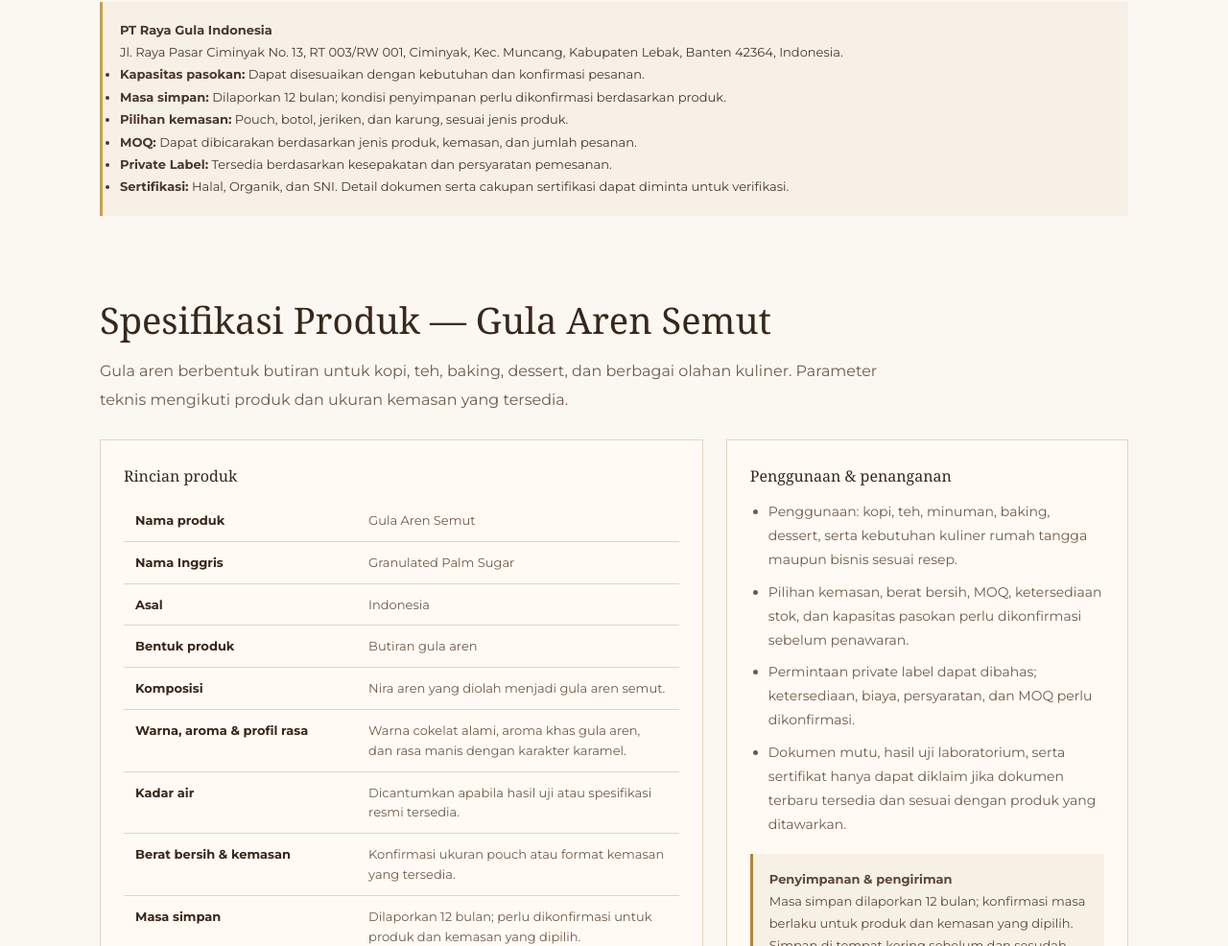
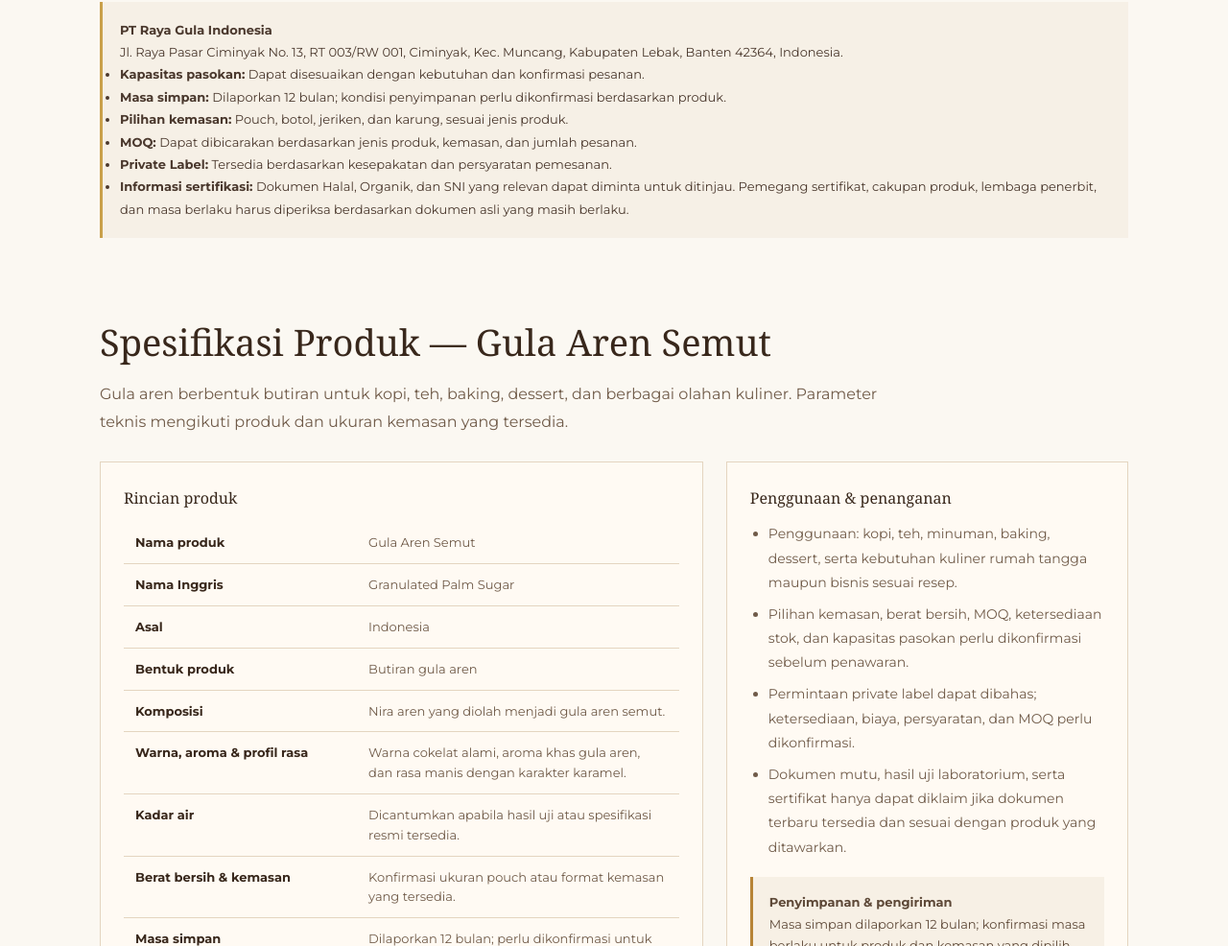
Before and after one commit to gulaarenraya/rayagula, a plain HTML site: page produk-gula-aren-semut.html in a window 1280 px wide. Shown: the part 986-1972 px from the top of the page at 96% size. Drawn offline with Linux system fonts and the light colour scheme.

Commit message:
Align catalogue and certification claims with verified buyer information

```diff
--- a/produk-gula-aren-semut.html
+++ b/produk-gula-aren-semut.html
@@ -63,7 +63,7 @@
 <li><span class="lang-id"><strong>Pilihan kemasan:</strong> Pouch, botol, jeriken, dan karung, sesuai jenis produk.</span><span class="lang-en" hidden><strong>Packaging options:</strong> Pouches, bottles, jerrycans, and sacks, depending on the product type.</span></li>
 <li><span class="lang-id"><strong>MOQ:</strong> Dapat dibicarakan berdasarkan jenis produk, kemasan, dan jumlah pesanan.</span><span class="lang-en" hidden><strong>MOQ:</strong> Can be discussed based on product type, packaging, and order quantity.</span></li>
 <li><span class="lang-id"><strong>Private Label:</strong> Tersedia berdasarkan kesepakatan dan persyaratan pemesanan.</span><span class="lang-en" hidden><strong>Private Label:</strong> Available subject to agreement and order requirements.</span></li>
-<li><span class="lang-id"><strong>Sertifikasi:</strong> Halal, Organik, dan SNI. Detail dokumen serta cakupan sertifikasi dapat diminta untuk verifikasi.</span><span class="lang-en" hidden><strong>Certifications:</strong> Halal, Organic, and SNI. Document details and certification scope may be requested for verification.</span></li>
+<li><span class="lang-id"><strong>Informasi sertifikasi:</strong> Dokumen Halal, Organik, dan SNI yang relevan dapat diminta untuk ditinjau. Pemegang sertifikat, cakupan produk, lembaga penerbit, dan masa berlaku harus diperiksa berdasarkan dokumen asli yang masih berlaku.</span><span class="lang-en" hidden><strong>Certification information:</strong> Relevant Halal, Organic, and SNI documents may be requested for review. The certificate holder, product scope, issuing body, and validity must be checked against current original documents.</span></li>
 </ul>
 </div></section><section class="rg-product-information" aria-labelledby="rg-product-information-title">
 <h2 id="rg-product-information-title">Spesifikasi Produk — Gula Aren Semut</h2>
```
